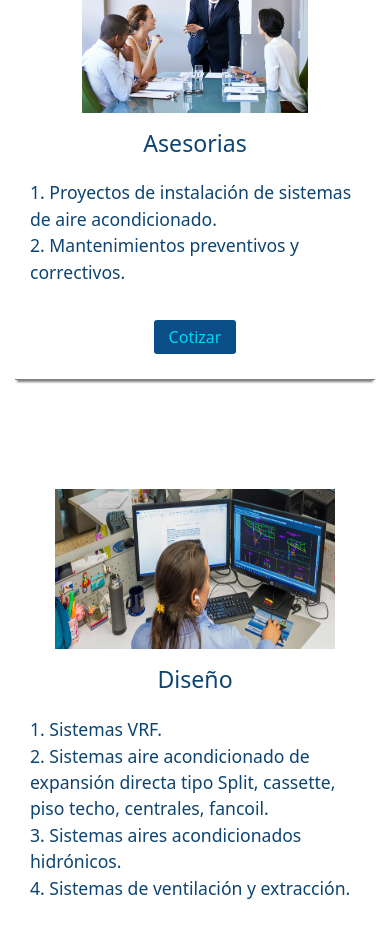
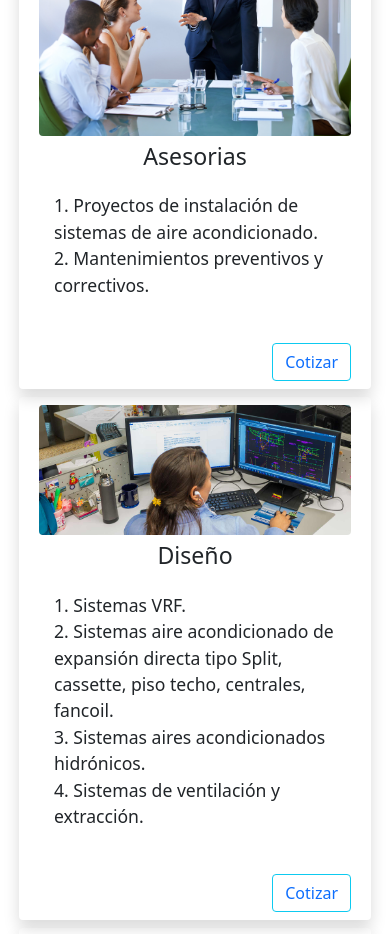
Before and after one commit to petudeveloper/freshtech-web-page, a React (Create React App) app: page / in a window 390 px wide. Shown: the part 1020-1954 px from the top of the page. Built offline with nearby package versions, Linux system fonts and the light colour scheme; a web font is replaced by a local one.

Commit message:
add responsiveness to services and make the code DRY

```diff
--- a/src/components/BackgroundImage/BackgroundImage.module.css
+++ b/src/components/BackgroundImage/BackgroundImage.module.css
@@ -21,8 +21,10 @@
 }
 
 .titleb {
-  color: rgb(24, 228, 255);
+  color: rgb(125, 225, 238);
   font-size: 60px;
+  font-weight: 900;
+  text-shadow: 0 0 5px rgb(160, 110, 185);
 }
 
 .textcontainer {
--- a/src/components/Servicios/Servicios.js
+++ b/src/components/Servicios/Servicios.js
@@ -1,83 +1,88 @@
 import { Link } from 'react-router-dom/cjs/react-router-dom.min';
 import styles from './Servicios.module.css';
 
-const Servicios = () => (
-  <div id="servicios-container" className={styles.container}>
+const Servicios = () => {
+  const services = [
+    {
+      id: 1,
+      img: './images/servicios/Asesorias.jpg',
+      title: 'Asesorias',
+      body: [
+        '1. Proyectos de instalación de sistemas de aire acondicionado.',
+        '2. Mantenimientos preventivos y correctivos.',
+      ],
+    },
+    {
+      id: 2,
+      img: './images/servicios/Diseño.jpg',
+      title: 'Diseño',
+      body: [
+        '1. Sistemas VRF.',
+        '2. Sistemas aire acondicionado de expansión directa tipo Split, cassette, piso techo, centrales, fancoil.',
+        '3. Sistemas aires acondicionados hidrónicos.',
+        '4. Sistemas de ventilación y extracción.',
+      ],
+    },
+    {
+      id: 3,
+      img: './images/servicios/Instalacion.jpg',
+      title: 'Instalacion',
+      body: [
+        '1. Sistemas VRF.',
+        '2. Sistemas aire acondicionado de expansión directa tipo Split, cassette, piso techo, centrales, fancoil, multi v.',
+        '3. Sistemas aires acondicionados hidrónicos.',
+        '4. Sistemas de ventilación y extracción.',
+      ],
+    },
+    {
+      id: 4,
+      img: './images/servicios/Mantenimiento.jpg',
+      title: 'Mantenimiento',
+      body: [
+        '1. Mantenimiento preventivo.',
+        '2. Mantenimiento correctivo.',
+        '3. Mantenimiento predictivo.',
+      ],
+    },
+  ];
+  return (
+    <div id="servicios-container" className="w-100 p-0">
       <h1 className={styles.textH1Home}>SERVICIOS</h1>
-    <ul className={styles.cardsContainer}>
-      <li id="asesorias-Card" className={styles.cardContainer}>
-        <img className={styles.image} src="./images/servicios/Asesorias.jpg" alt="asesoriasCard" />
-        <h3 className={styles.cardName}>
-          Asesorias
-        </h3>
+      <ul className="row m-0">
+        {
+          services.map((service) => (
+            <li key={service.id} id="asesorias-Card" className="col-md-12 col-lg-6 col-xl-3 p-1 h-100">
+              <div className="position-relative rounded shadow p-2 h-100 row m-0">
+                <div className="col-12 col-sm-6 col-xl-12">
+                  <img className="w-100 rounded" src={service.img} alt="asesoriasCard" />
+                </div>
+                <div className="col-12 col-sm-6 col-xl-12 d-flex flex-column justify-content-center">
+                  <h3 className={styles.cardName}>{service.title}</h3>
                   <ul className={styles.information}>
-          <li>1. Proyectos de instalación de sistemas de aire acondicionado.</li>
-          <li>2. Mantenimientos preventivos y correctivos.</li>
+                    {
+                      service.body.map((item, index) => {
+                        const key = index + 1;
+                        return (
+                          <li key={key}>
+                            {item}
+                          </li>
+                        );
+                      })
+                    }
                   </ul>
-        <div className={styles.buttonContainer}>
-          <button type="button" className={styles.button}>
-            <Link to="/Cotizar" className={styles.buttonSpan}>Cotizar</Link>
+                  <div className="text-end">
+                    <button type="button" className="btn btn-outline-info">
+                      <Link to="/Cotizar" className="text-decoration-none">Cotizar</Link>
                     </button>
                   </div>
-      </li>
-      <li id="diseño-Card" className={styles.cardContainer}>
-        <img className={styles.image} src="./images/servicios/Diseño.jpg" alt="diseñoCard" />
-        <h3 className={styles.cardName}>
-          Diseño
-        </h3>
-        <ul className={styles.information}>
-          <li>1. Sistemas VRF.</li>
-          <li>
-            2. Sistemas aire acondicionado de expansión directa tipo Split, cassette,
-            piso techo, centrales, fancoil.
-          </li>
-          <li>3. Sistemas aires acondicionados hidrónicos.</li>
-          <li>4. Sistemas de ventilación y extracción.</li>
-        </ul>
-        <div className={styles.buttonContainer}>
-          <button type="button" className={styles.button}>
-            <Link to="/cotizar" className={styles.buttonSpan}>Cotizar</Link>
-          </button>
+                </div>
               </div>
             </li>
-      <li id="Instalacion-Card" className={styles.cardContainer}>
-        <img className={styles.image} src="./images/servicios/Instalacion.jpg" alt="instalacionCard" />
-        <h3 className={styles.cardName}>
-          Instalación
-        </h3>
-        <ul className={styles.information}>
-          <li>1. Sistemas VRF.</li>
-          <li>
-            2. Sistemas aire acondicionado de expansión directa tipo Split, cassette,
-            piso techo, centrales, fancoil, multi v.
-          </li>
-          <li>3. Sistemas aires acondicionados hidrónicos.</li>
-          <li>4. Sistemas de ventilación y extracción.</li>
-        </ul>
-        <div className={styles.buttonContainer}>
-          <button type="button" className={styles.button}>
-            <Link to="/Cotizar" className={styles.buttonSpan}>Cotizar</Link>
-          </button>
-        </div>
-      </li>
-      <li id="Mantenimiento-Card" className={styles.cardContainer}>
-        <img className={styles.image} src="./images/servicios/Mantenimiento.jpg" alt="mantenimientoCard" />
-        <h3 className={styles.cardName}>
-          Mantenimiento
-        </h3>
-        <ul className={styles.information}>
-          <li>1. Mantenimiento preventivo.</li>
-          <li>2. Mantenimiento correctivo.</li>
-          <li>3. Mantenimiento predictivo.</li>
-        </ul>
-        <div className={styles.buttonContainer}>
-          <button type="button" className={styles.button}>
-            <Link to="/Cotizar" className={styles.buttonSpan}>Cotizar</Link>
-          </button>
-        </div>
-      </li>
+          ))
+        }
       </ul>
     </div>
   );
+};
 
 export default Servicios;
--- a/src/components/Servicios/Servicios.module.css
+++ b/src/components/Servicios/Servicios.module.css
@@ -1,6 +1,7 @@
 .container {
-  background-color: white;
   margin: 0;
+  padding: 30px;
+  max-width: 100vw;
 }
 
 .textH1Home {
@@ -14,22 +15,30 @@
 .cardsContainer {
   display: grid;
   grid-template-columns: repeat(4, 1fr);
-  gap: 15px;
+  gap: 20px;
   margin: 0;
-  padding-bottom: 15px;
+  padding: 10px;
   color: #0d4472;
 }
 
 .cardContainer {
   position: relative;
-  padding-bottom: 35px;
-  border: 1px solid;
+  min-width: 0;
+  box-shadow: 0 0 10px 0 black;
+  border-radius: 10px;
+  padding: 10px;
+  display: flex;
+  flex-direction: column;
+  align-content: center;
+}
+
+.cardContainer h3 {
+  font-size: 40px;
 }
 
 .image {
-  max-width: 100%;
   height: 180px;
-  padding: 10px;
+  border-radius: 10px;
 }
 
 .information {
@@ -51,11 +60,12 @@
   border: none;
   border-radius: 3px;
   padding: 5px 15px;
-  background-color: #0a4e87;
+  background-color: #0a4f8700;
+  border: 1px solid #007d8d;
 }
 
-.buttonSpan {
-  color: #00d6f2;
+.button a {
+  color: #007d8d;
 }
 
 .button:hover {
@@ -68,10 +78,8 @@
 
 @media (max-width: 1024px) {
   .cardsContainer {
-    flex-direction: column;
-    align-items: center;
-    grid-template-columns: 1fr;
-    grid-template-rows: repeat(4, 1fr);
+    display: grid;
+    grid-template-columns: repeat(2, 1fr);
   }
 
   .cardContainer {
@@ -79,10 +87,6 @@
     flex-direction: column;
     align-items: center;
     border: none;
-  }
-
-  .image {
-    max-width: 300px;
   }
 
   .cardName {
@@ -95,8 +99,6 @@
 
   .buttonContainer {
     position: relative;
-    border-bottom: solid 1px grey;
-    box-shadow: 0 4px 2px -2px gray;
     padding-bottom: 25px;
   }
 }
--- a/src/index.css
+++ b/src/index.css
@@ -14,6 +14,7 @@ body {
     sans-serif;
   -webkit-font-smoothing: antialiased;
   -moz-osx-font-smoothing: grayscale;
+  background-color: rgb(63, 105, 129);
 }
 
 code {
@@ -28,6 +29,7 @@ code {
 
 .page-container {
   margin: 70px 0 0 0;
+  max-width: 100vw;
 }
 
 ::-webkit-scrollbar {
```
Lines whose indentation alone changed are shown as unchanged.
